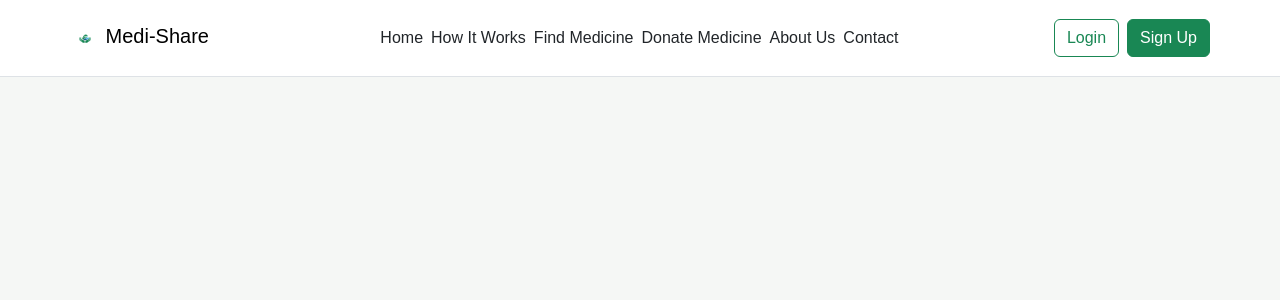
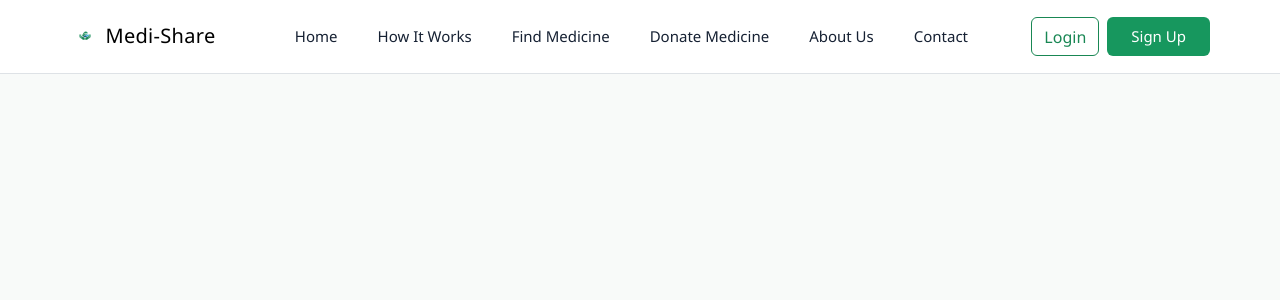
Before and after one commit to aswanth-mc/CommunityMed, a Django app: template communitymed/templates/base.html in a window 1280 px wide. Shown: the top 300 px of the page. Run offline with Django 5.2, Linux system fonts and the light colour scheme; the template is opened without the code that fills it, so the values that code supplies are empty.

Commit message:
style(navbar): add style to navbar
Co-authored-by: Copilot <copilot@github.com>

```diff
--- a/communitymed/static/css/base.css
+++ b/communitymed/static/css/base.css
@@ -1,18 +1,35 @@
-:root {
-  --green-dark: #1a6b3c;
-  --green-mid:  #2e8b57;
-  --green-light: #4caf50;
-  --text-nav:   #2c2c2c;
-  --text-muted: #6b7280;
+
+
+body {
+    font-family: "Segoe UI", Tahoma, Geneva, Verdana, sans-serif;
+    background: #f8faf9;
+    color: #162133;
 }
 
-*{
-    box-sizing: border-box;
-    margin: 0;
-    padding: 0;
+/* navbar */
+.navbar-brand {
+  letter-spacing: 0.3px;
 }
 
-body {
-      font-family: 'DM Sans', sans-serif;
-      background: #f5f7f5;
-    }
+.navbar-nav .nav-item {
+  color: #162133;
+  font-size: 15px;
+  font-weight: 500;
+  padding: 0.5rem 1rem;
+}
+.navbar-nav .nav-item:hover {
+  color: #17975e;
+}
+
+.btn-success {
+  background-color: #17975e;
+  border: none;
+  color: white;
+  padding: 0.5rem 1.5rem;
+  font-size: 15px;
+  font-weight: 500;
+}
+.btn-success:hover {
+  background-color: #14814b;
+  border-color: #14814b;
+}
```
